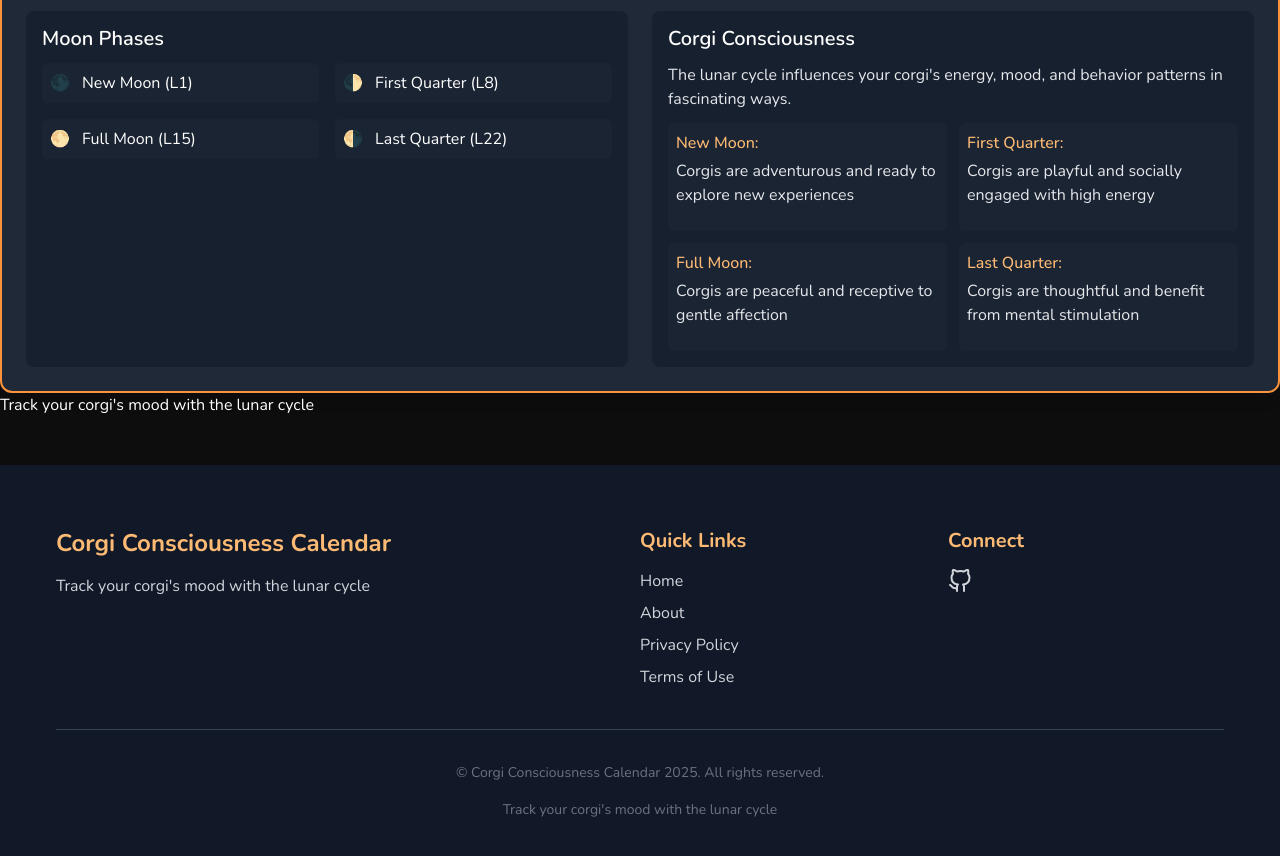
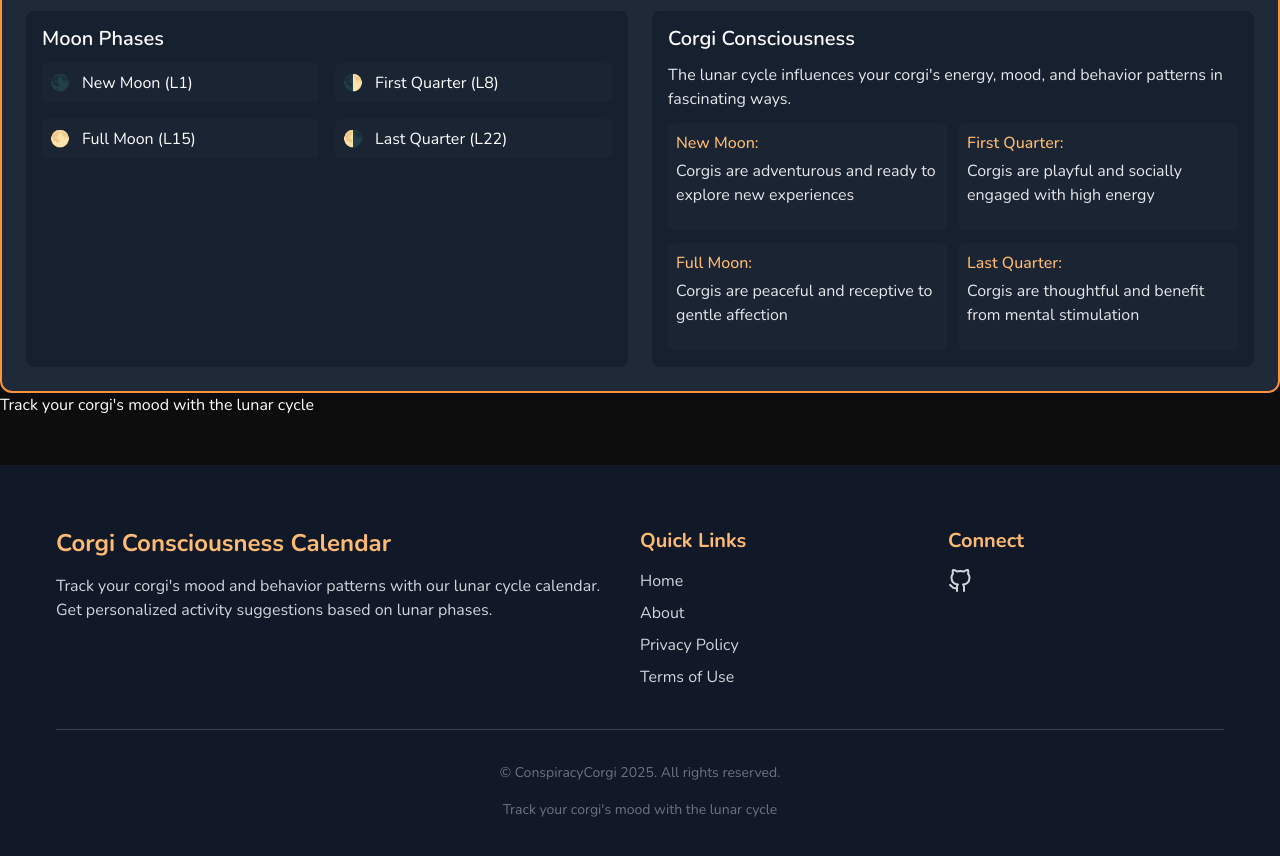
Before and after one commit to conspiracycorgi/corgi-calendar, a Jekyll site: the page built from index.html, in a window 1280 px wide and 900 px high, scrolled down 1609 px. Shown: the top 856 px of the window. Built offline with Jekyll 4.4.1, drawn with Linux system fonts in a browser that asks for light colours.

Commit message:
Update _config.yml

```diff
--- a/_config.yml
+++ b/_config.yml
@@ -1,19 +1,32 @@
 # Site settings
 title: Corgi Consciousness Calendar
-description: Track your corgi's mood with the lunar cycle
-baseurl: "/corgi-calendar" # Updated to match GitHub Pages repository name
-url: "https://conspiracycorgi.github.io" # Updated to GitHub Pages URL
+description: "Track your corgi's mood and behavior patterns with our lunar cycle calendar. Get personalized activity suggestions based on lunar phases."
+baseurl: "/corgi-calendar"
+url: "https://conspiracycorgi.github.io"
+author: ConspiracyCorgi
+lang: en
+
+# SEO settings
+twitter:
+  username: conspiracycorgi
+  card: summary_large_image
+logo: /assets/images/corgi-logo.png
+social:
+  name: Corgi Consciousness Calendar
+  links:
+    - https://github.com/conspiracycorgi/corgi-calendar
 
 # Build settings
 markdown: kramdown
 plugins:
-- jekyll-feed
-- jekyll-seo-tag
+  - jekyll-feed
+  - jekyll-seo-tag
+  - jekyll-sitemap
 
 # Exclude from processing
 exclude:
-- Gemfile
-- Gemfile.lock
-- node_modules
-- vendor
-- .gitignore
+  - Gemfile
+  - Gemfile.lock
+  - node_modules
+  - vendor
+  - .gitignore
```
